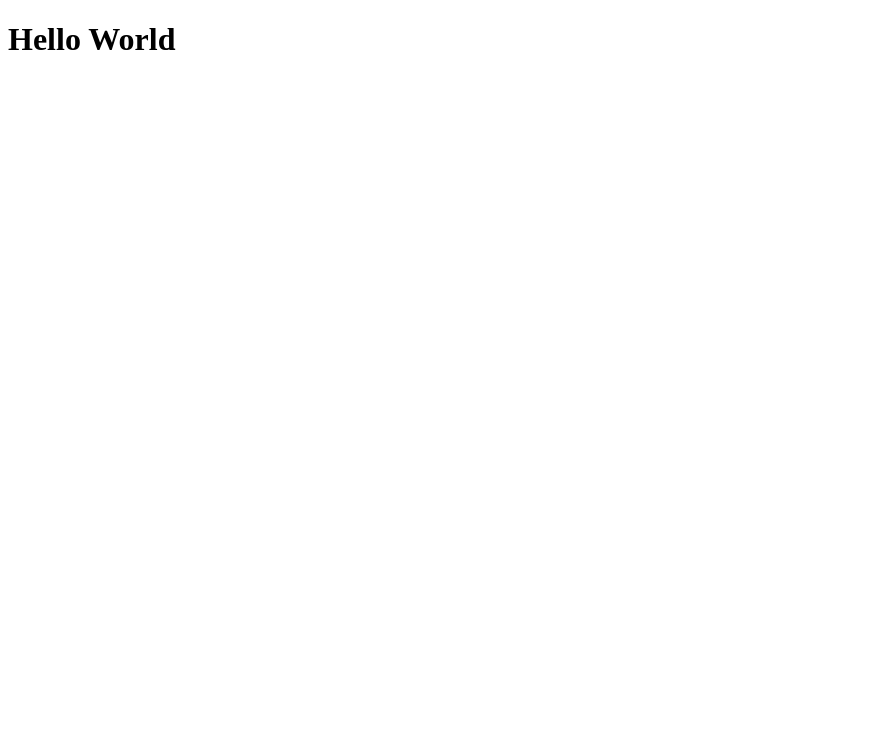
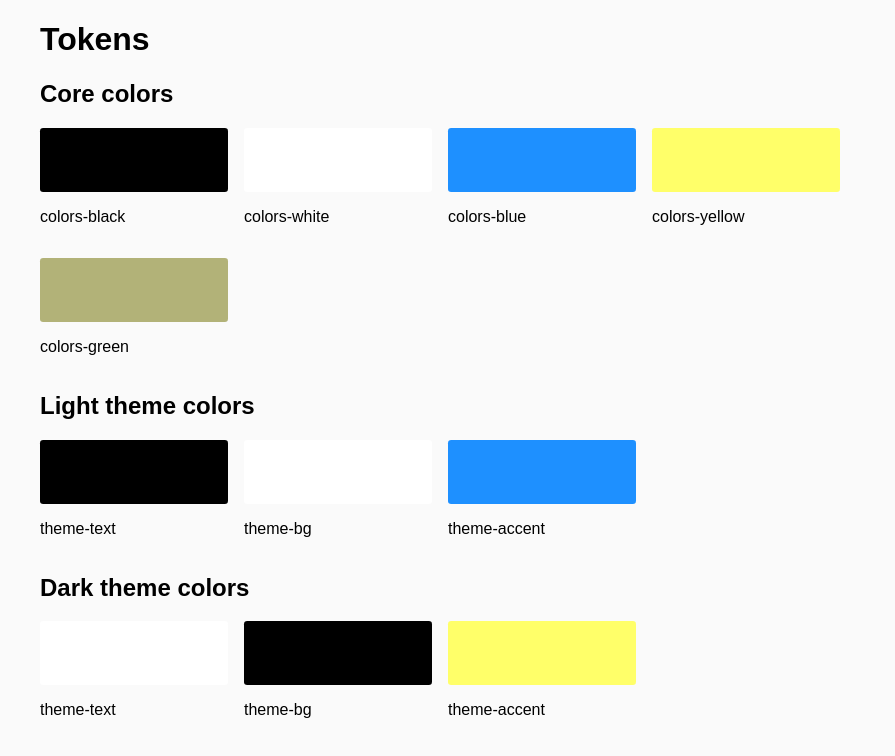
Before and after one commit to hexagoncircle/tokens, an Eleventy site: page src/index.njk in a window 1280 px wide. Shown: the whole page, without its empty margins (0-895 px from the left). Built offline with nearby package versions, Linux system fonts and the light colour scheme; Eleventy itself is replaced by a stand-in of ours; files that its build step writes are made by us from their sources.

Commit message:
Output tokens onto index page

```diff
--- a/package.json
+++ b/package.json
@@ -4,9 +4,9 @@
   "description": "Featuring absolutely nothing beyond a base HTML5 template and the essential setup to watch and compile your Sass alongside 11ty.",
   "main": "index.html",
   "scripts": {
-    "watch:sass": "sass  --no-source-map --watch src/sass:public/css",
+    "watch:sass": "sass  --no-source-map --watch src/scss:public/css",
     "watch:eleventy": "eleventy --serve",
-    "build:sass": "sass  --no-source-map src/sass:public/css",
+    "build:sass": "sass  --no-source-map src/scss:public/css",
     "build:eleventy": "eleventy",
     "postbuild": "postcss public/css/*.css -u autoprefixer cssnano -r --no-map",
     "start": "npm-run-all build:sass --parallel watch:*",
--- a/src/index.njk
+++ b/src/index.njk
@@ -1,4 +1,40 @@
 ---
 layout: base.njk
-title: Hello World
+title: Tokens
 ---
+
+<section class="section">
+  <h2>Core colors</h2>
+  <ul class="list">
+    {% for key, item in tokens.global.colors %}
+    <li class="color">
+      <span class="color-block" style="background-color: {{ item.value }}"></span>
+      <p class="color-value">colors-{{ key }}</p>
+    </li>
+    {% endfor %}
+  </ul>
+</section>
+
+<section class="section">
+  <h2>Light theme colors</h2>
+  <ul class="list">
+    {% for key, item in tokens.global.theme %}
+    <li class="color">
+      <span class="color-block" style="background-color: {{ item.value }}"></span>
+      <p class="color-value">theme-{{ key }}</p>
+    </li>
+    {% endfor %}
+  </ul>
+</section>
+
+<section class="section">
+  <h2>Dark theme colors</h2>
+  <ul class="list">
+    {% for key, item in tokens.dark.theme %}
+    <li class="color">
+      <span class="color-block" style="background-color: {{ item.value }}"></span>
+      <p class="color-value">theme-{{ key }}</p>
+    </li>
+    {% endfor %}
+  </ul>
+</section>
--- /dev/null
+++ b/src/scss/docs/_colors.scss
@@ -0,0 +1,15 @@
+.list {
+  margin: 0;
+  padding: 0;
+  list-style: none;
+  display: grid;
+  grid-template-columns: repeat(auto-fill, minmax(150px, 1fr));
+  grid-gap: 1rem;
+}
+
+.color-block {
+  display: block;
+  width: 100%;
+  height: 4rem;
+  border-radius: 0.2rem;
+}
--- /dev/null
+++ b/src/scss/docs/_content.scss
@@ -0,0 +1,6 @@
+body {
+  font-family: sans-serif;
+  width: min(800px, 100% - 2rem);
+  padding-inline: 2rem;
+  background-color: hsl(0 0% 98%);
+}
--- a/src/scss/style.scss
+++ b/src/scss/style.scss
@@ -1,2 +1,5 @@
 @import "variables/global";
 @import "variables/dark";
+
+@import "docs/content";
+@import "docs/colors";
```
